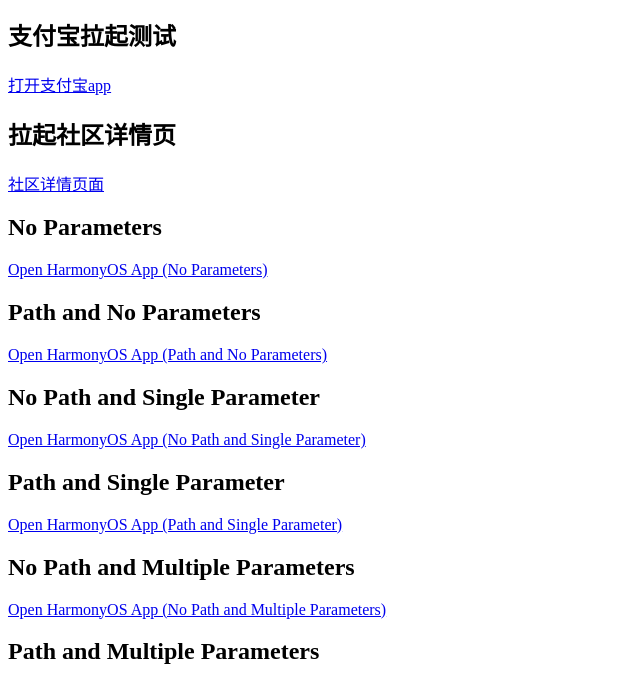
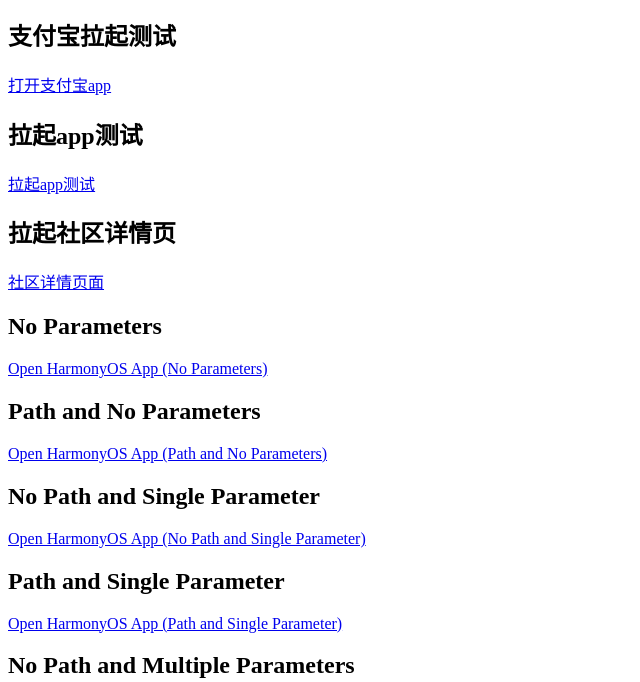
Before and after one commit to kirin233x/staticweb, a plain HTML site: page index.html in a window 1280 px wide. Shown: the part 101-783 px from the top of the page, without its empty margins (0-640 px from the left). Drawn offline with Linux system fonts and the light colour scheme.

Commit message:
Update index.html

```diff
--- a/index.html
+++ b/index.html
@@ -11,6 +11,9 @@
 
     <h2>支付宝拉起测试</h2>
     <a href="alipays://app.huawei.motor"> 打开支付宝app</a>
+
+    <h2>拉起app测试</h2>
+    <a href="motor://app.huawei.motor"> 拉起app测试</a>
 
     <h2>拉起社区详情页</h2>
     <a href="https://appgallery.huawei.com/grey/link/invite-test-wap?taskId=819bfc7aab5e7a5389ed200eb4155e45"> 社区详情页面</a>
```
